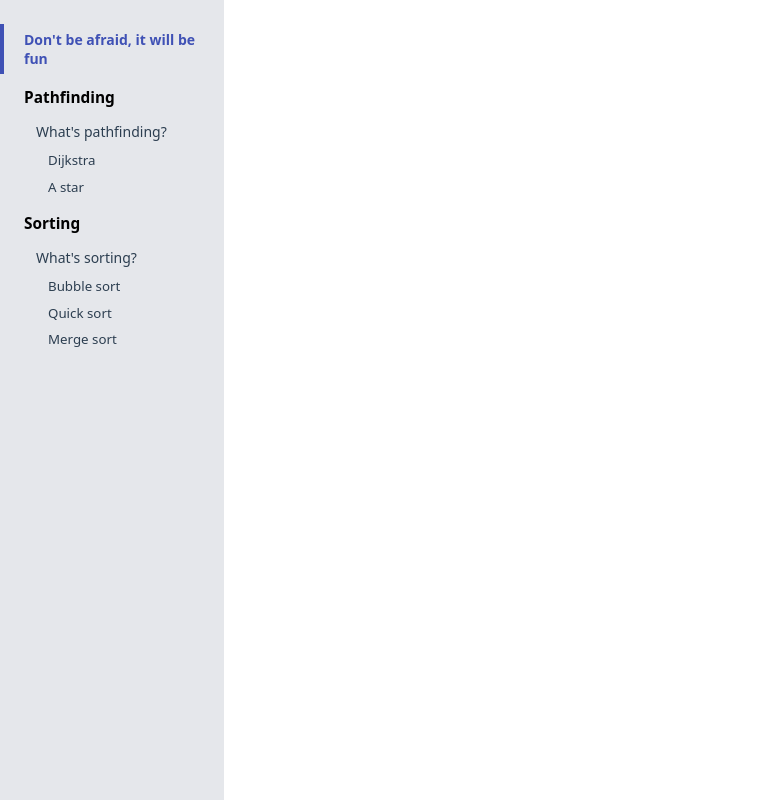
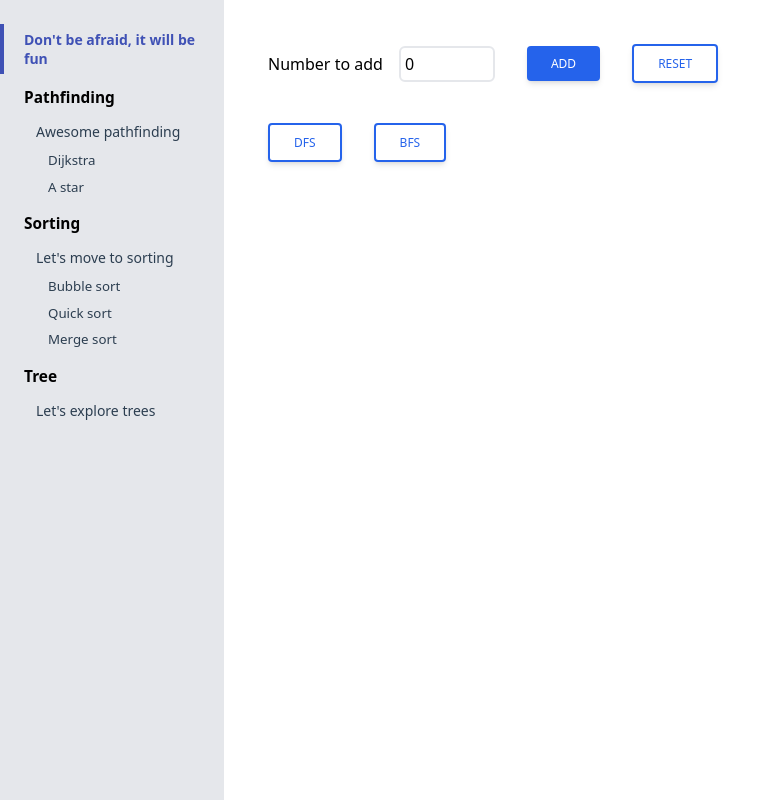
Before and after one commit to kelinox/maths-for-fun, an Angular app: page /tree in a window 1280 px wide. Before the commit this address led to /. Shown: the whole page, without its empty margins (0-781 px from the left). Built offline with nearby package versions, Linux system fonts and the light colour scheme.

Commit message:
Add tree

```diff
--- a/src/app/app-routing.module.ts
+++ b/src/app/app-routing.module.ts
@@ -4,12 +4,14 @@ import { DijkstraComponent } from './pages/dijkstra/dijkstra.component';
 import { HomeComponent } from './pages/home/home.component';
 import { PathfindingComponent } from './pages/pathfinding/pathfinding.component';
 import { SortingComponent } from './pages/sorting/sorting.component';
+import { TreeComponent } from './pages/tree/tree.component';
 
 const routes: Routes = [
-  { path: '', component: HomeComponent },
   { path: 'pathfinding', component: PathfindingComponent },
   { path: 'dijkstra', component: DijkstraComponent },
   { path: 'sorting', component: SortingComponent },
+  { path: 'tree', component: TreeComponent },
+  { path: '', component: HomeComponent },
 ];
 
 @NgModule({
--- a/src/app/app.module.ts
+++ b/src/app/app.module.ts
@@ -15,6 +15,8 @@ import { PathFindingService } from './services/path-finding.service';
 import { DijkstraComponent } from './pages/dijkstra/dijkstra.component';
 import { SortingComponent } from './pages/sorting/sorting.component';
 import { Graph } from './models/graph';
+import { TreeComponent } from './pages/tree/tree.component';
+import { Tree } from './models/tree';
 
 @NgModule({
   declarations: [
@@ -26,9 +28,10 @@ import { Graph } from './models/graph';
     GridItemComponent,
     DijkstraComponent,
     SortingComponent,
+    TreeComponent,
   ],
   imports: [BrowserModule, AppRoutingModule, FormsModule],
-  providers: [DijkstraService, AStarService, PathFindingService, Graph],
+  providers: [DijkstraService, AStarService, PathFindingService, Graph, Tree],
   bootstrap: [AppComponent],
 })
 export class AppModule {}
--- a/src/app/core/navbar/navbar.component.html
+++ b/src/app/core/navbar/navbar.component.html
@@ -19,7 +19,7 @@
               id="pathfinding"
               class="sidebar-link"
               routerLink="pathfinding"
-              >What's pathfinding?</a
+              >Awesome pathfinding</a
             >
             <ul class="sidebar-sub-headers">
               <li class="sidebar-sub-header">
@@ -55,7 +55,7 @@
               class="sidebar-link"
               routerLink="sorting"
               id="sorting"
-              >What's sorting?</a
+              >Let's move to sorting</a
             >
             <ul class="sidebar-sub-headers">
               <li class="sidebar-sub-header">
@@ -78,5 +78,21 @@
         </ul>
       </div>
     </li>
+    <li>
+      <div class="sidebar-group">
+        <p class="sidebar-heading">Tree</p>
+        <ul class="sidebar-group-items">
+          <li>
+            <a
+              [ngClass]="{ active: currentLink === 'tree' }"
+              class="sidebar-link"
+              routerLink="tree"
+              id="tree"
+              >Let's explore trees</a
+            >
+          </li>
+        </ul>
+      </div>
+    </li>
   </ul>
 </div>
--- /dev/null
+++ b/src/app/models/tree-node.ts
@@ -0,0 +1,119 @@
+export class TreeNode {
+  public leftNode?: TreeNode;
+  public rightNode?: TreeNode;
+  public data: number = 0;
+  public top = 0;
+  public left = 0;
+  public id = 0;
+  public visited = false;
+
+  public static lastId = 0;
+
+  constructor(data: number, id: number, top = 0, left = 0) {
+    this.data = data;
+    this.top = top;
+    this.left = left;
+    this.id = id;
+  }
+
+  insert(data: number, autoBalance: boolean = false): TreeNode {
+    if (this.data > data) {
+      if (this.leftNode !== undefined) {
+        this.leftNode = this.leftNode.insert(data, autoBalance);
+
+        //if (autoBalance) this = this.balanceTree(this);
+      } else {
+        this.leftNode = new TreeNode(data, TreeNode.lastId + 1);
+        TreeNode.lastId = TreeNode.lastId + 1;
+      }
+    } else {
+      if (this.rightNode !== undefined) {
+        this.rightNode = this.rightNode.insert(data, autoBalance);
+
+        //if (autoBalance) this = this.balanceTree(this);
+      } else {
+        this.rightNode = new TreeNode(data, TreeNode.lastId + 1);
+        TreeNode.lastId = TreeNode.lastId + 1;
+      }
+    }
+
+    return this;
+  }
+
+  dfs(nodesVisited: TreeNode[]) {
+    if (this.leftNode !== undefined) {
+      nodesVisited.push(this.leftNode);
+      this.leftNode.dfs(nodesVisited);
+    }
+
+    if (this.rightNode !== undefined) {
+      nodesVisited.push(this.rightNode);
+      this.rightNode.dfs(nodesVisited);
+    }
+  }
+
+  balanceTree(node: TreeNode): TreeNode {
+    const balancedFactor = this.balanceFactor(node);
+
+    if (balancedFactor > 1) {
+      if (
+        node.leftNode !== undefined &&
+        this.balanceFactor(node.leftNode) > 0
+      ) {
+        node = this.rotateLL(node);
+      } else {
+        node = this.rotateLR(node);
+      }
+    } else if (balancedFactor < -1) {
+      if (
+        node.rightNode !== undefined &&
+        this.balanceFactor(node.rightNode) > 0
+      ) {
+        node = this.rotateRL(node);
+      } else {
+        node = this.rotateRR(node);
+      }
+    }
+    return node;
+  }
+
+  balanceFactor(node: TreeNode) {
+    return this.getHeight(node.leftNode) - this.getHeight(node.rightNode);
+  }
+
+  getHeight(node: TreeNode | undefined) {
+    let height = 0;
+    if (node !== undefined) {
+      const l = this.getHeight(node.leftNode);
+      const r = this.getHeight(node.rightNode);
+      height = Math.max(l, r) + 1;
+    }
+    return height;
+  }
+
+  rotateRR(parent: TreeNode) {
+    let pivot = parent.rightNode!;
+    parent.rightNode = pivot.leftNode;
+    pivot.leftNode = parent;
+    return pivot;
+  }
+
+  rotateLL(parent: TreeNode): TreeNode {
+    let pivot = parent.leftNode!;
+    parent.leftNode = pivot.rightNode;
+    pivot.rightNode = parent;
+    return pivot;
+  }
+
+  rotateLR(parent: TreeNode) {
+    let pivot = parent.leftNode!;
+    parent.leftNode = this.rotateRR(pivot);
+    return pivot;
+  }
+
+  rotateRL(parent: TreeNode) {
+    let pivot = parent.rightNode!;
+    parent.rightNode = this.rotateLL(pivot);
+    return this.rotateRR(parent);
+  }
+}
--- /dev/null
+++ b/src/app/models/tree.ts
@@ -0,0 +1,90 @@
+import { Injectable } from '@angular/core';
+import { TreeNode } from './tree-node';
+
+@Injectable()
+export class Tree {
+  private root?: TreeNode;
+
+  insert(data: number, autoBalance: boolean = false) {
+    if (this.root === undefined) {
+      this.root = new TreeNode(data, 1);
+      TreeNode.lastId = 1;
+    } else {
+      this.root = this.root.insert(data, autoBalance);
+    }
+  }
+
+  getHeight() {
+    if (this.root === undefined) return 0;
+
+    return this.root.getHeight(this.root);
+  }
+
+  draw(level: number, isLeft: boolean, parentLeft: number) {
+    return this.getNodes(this.root, level, isLeft, parentLeft);
+  }
+
+  getNodes(
+    node: TreeNode | undefined,
+    level: number,
+    isLeft: boolean,
+    parentLeft: number
+  ): TreeNode[] {
+    let nodes: TreeNode[] = [];
+
+    if (node !== undefined) {
+      const xOffset = isLeft ? -1 : 1;
+      let left = parentLeft + xOffset * this.getSpaceBetweenNode(level);
+      nodes.push(new TreeNode(node.data, node.id, level * 45, left));
+      level++;
+      nodes = nodes.concat(this.getNodes(node.leftNode, level, true, left));
+      nodes = nodes.concat(this.getNodes(node.rightNode, level, false, left));
+    }
+
+    return nodes;
+  }
+
+  dfs() {
+    const nodesVisited: TreeNode[] = [];
+
+    if (this.root !== undefined) {
+      nodesVisited.push(this.root);
+      this.root.dfs(nodesVisited);
+    }
+
+    return nodesVisited;
+  }
+
+  bfs() {
+    const nodesVisited: TreeNode[] = [];
+    const nodesToVisit: TreeNode[] = [];
+
+    this.executeBfs(this.root, nodesVisited, nodesToVisit);
+
+    return nodesVisited;
+  }
+
+  executeBfs(
+    currentNode: TreeNode | undefined,
+    nodesVisited: TreeNode[],
+    nodesToVisit: TreeNode[]
+  ) {
+    if (currentNode === undefined) return;
+
+    nodesVisited.push(currentNode);
+    if (currentNode.leftNode !== undefined)
+      nodesToVisit.push(currentNode.leftNode);
+
+    if (currentNode.rightNode !== undefined)
+      nodesToVisit.push(currentNode.rightNode);
+
+    currentNode = nodesToVisit.splice(0, 1)[0];
+
+    this.executeBfs(currentNode, nodesVisited, nodesToVisit);
+  }
+
+  private getSpaceBetweenNode(level: number) {
+    if (level === 0) return 300;
+    else return 200 / level;
+  }
+}
--- /dev/null
+++ b/src/app/pages/tree/tree.component.html
@@ -0,0 +1,33 @@
+<div class="flex flex-1 justify-center p-11 flex-col h-full">
+  <div class="flex items-center">
+    <label class="mr-4" for="data">Number to add</label>
+    <input
+      class="input mr-8"
+      type="number"
+      name="data"
+      id="data"
+      [(ngModel)]="data"
+    />
+    <button class="btn-primary mr-8" (click)="addToGraph()">Add</button>
+    <button class="btn-outline-primary" (click)="reset()">Reset</button>
+  </div>
+  <div class="mt-10 flex items-center">
+    <button class="btn-outline-primary mr-8" (click)="dfs()">Dfs</button>
+    <button class="btn-outline-primary" (click)="bfs()">Bfs</button>
+  </div>
+  <div class="mt-10 relative items-stretch flex-1">
+    <div
+      *ngFor="let node of nodes; trackBy: treeNodeTrackBy"
+      class="tree-node"
+      [ngClass]="{
+        visited: node.visited
+      }"
+      [ngStyle]="{
+        top: node.top + 'px',
+        left: node.left + 'px'
+      }"
+    >
+      {{ node.data }}
+    </div>
+  </div>
+</div>
--- /dev/null
+++ b/src/app/pages/tree/tree.component.sass
@@ -0,0 +1,35 @@
+.tree-node
+    height: 40px
+    width: 40px
+    border-radius: 100%
+    position: absolute
+    display: flex
+    align-items: center
+    justify-content: center
+    @apply bg-blue-500 text-white absolute shadow-lg
+
+.visited
+    animation-name: visitedAnimation
+    animation-duration: 0.6s
+    animation-timing-function: ease-out
+    animation-delay: 0
+    animation-direction: alternate
+    animation-iteration-count: 1
+    animation-fill-mode: forwards
+    animation-play-state: running
+
+@keyframes visitedAnimation
+    0%
+        transform: scale(0.3)
+        background-color: rgba(0, 0, 66, 0.75)
+
+    50%
+        background-color: rgba(17, 104, 217, 0.75)
+
+    75%
+        transform: scale(1.2)
+        background-color: rgba(0, 217, 159, 0.75)
+
+    100%
+        transform: scale(1)
+        background-color: rgba(0, 190, 218, 0.75)
--- /dev/null
+++ b/src/app/pages/tree/tree.component.ts
@@ -0,0 +1,53 @@
+import { Component, OnInit } from '@angular/core';
+import { Tree } from 'src/app/models/tree';
+import { TreeNode } from 'src/app/models/tree-node';
+
+@Component({
+  selector: 'app-tree',
+  templateUrl: './tree.component.html',
+  styleUrls: ['./tree.component.sass'],
+})
+export class TreeComponent implements OnInit {
+  data: number = 0;
+  nodes: TreeNode[] = [];
+
+  get height() {
+    return this.tree.getHeight();
+  }
+
+  constructor(private tree: Tree) {}
+
+  ngOnInit(): void {}
+
+  addToGraph() {
+    this.tree.insert(this.data);
+
+    this.nodes = this.tree.draw(1, false, 300);
+  }
+
+  treeNodeTrackBy(index: number, treeNode: TreeNode) {
+    return treeNode.id;
+  }
+
+  dfs() {
+    this.tree.dfs().forEach((n, index) => {
+      setTimeout(() => {
+        this.nodes.filter((n2) => n2.id === n.id)[0].visited = true;
+      }, 500 * index);
+    });
+  }
+
+  bfs() {
+    this.tree.bfs().forEach((n, index) => {
+      setTimeout(() => {
+        this.nodes.filter((n2) => n2.id === n.id)[0].visited = true;
+      }, 500 * index);
+    });
+  }
+
+  reset() {
+    this.tree.dfs().forEach((n, index) => {
+      this.nodes.filter((n2) => n2.id === n.id)[0].visited = false;
+    });
+  }
+}
--- a/src/styles.sass
+++ b/src/styles.sass
@@ -10,7 +10,7 @@ html, body, app-root
     margin: 0px
     display: flex
 
-app-pathfinding
+app-pathfinding, app-tree
     flex: 1 1 0px
 
 .btn-primary
```
Also changed, not shown: 6 other files (tests, documents, lock files or other folders).
